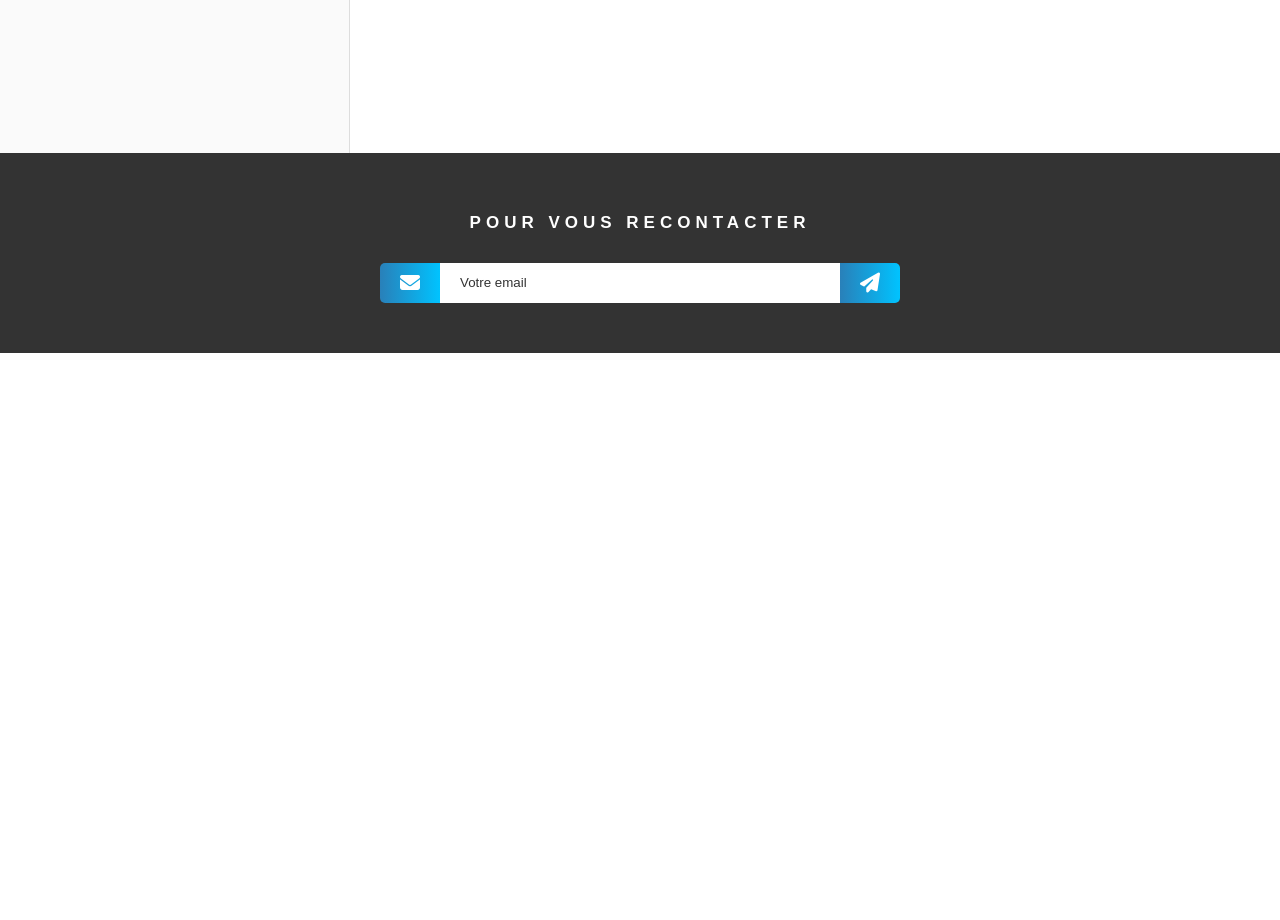
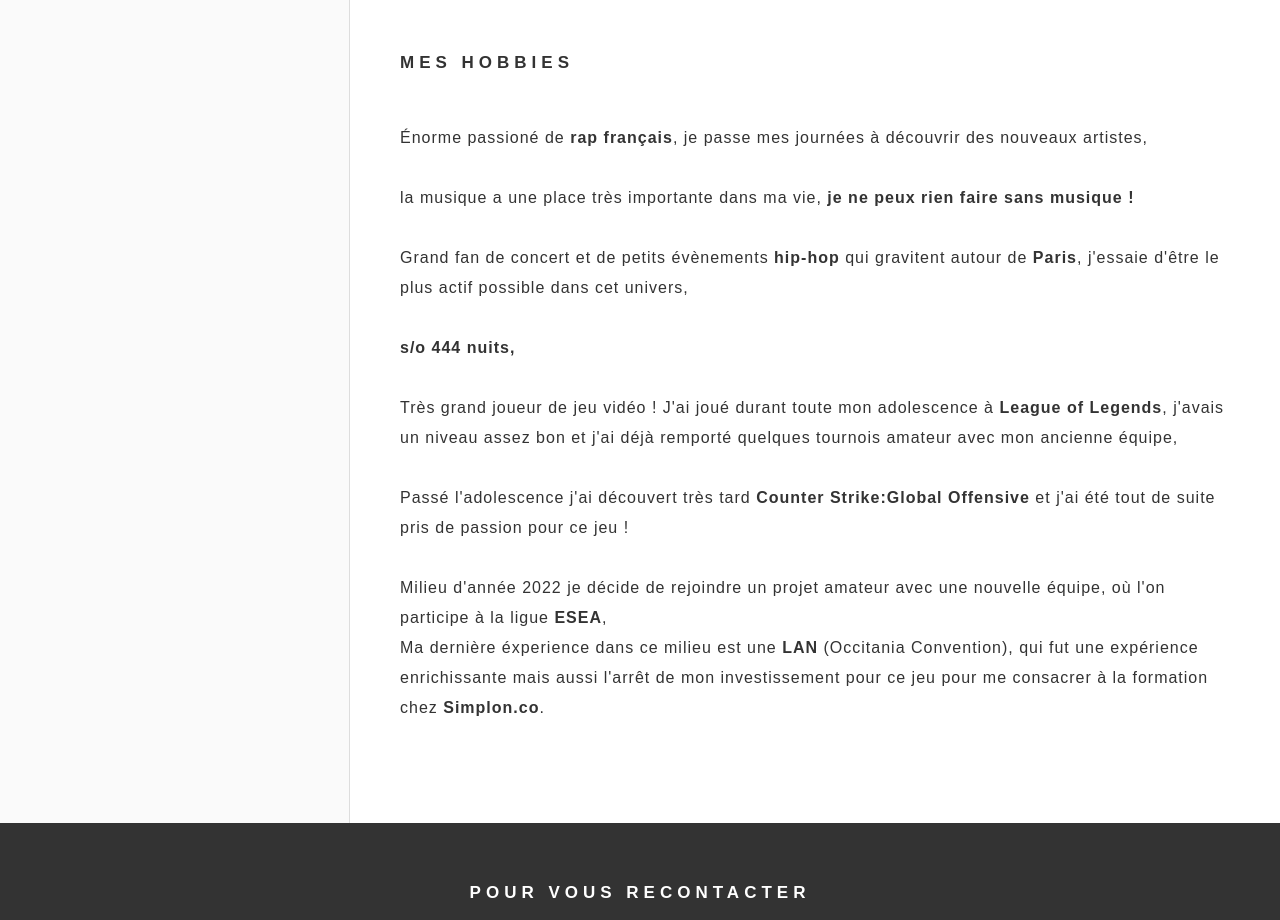
Before and after one commit to Teczer/CV_Simplon, a website: page index.html in a window 1280 px wide. Shown: the part 1700-2620 px from the top of the page. Before the commit the page ends 2053 px from the top, so only its background shows below. Drawn offline with Linux system fonts and the light colour scheme; a web font is replaced by a local one.

Commit message:
ajout hobbies

```diff
--- a/index.html
+++ b/index.html
@@ -168,6 +168,41 @@
             </ul>
           </div>
         </div>
+        <h2 class="title-small">MES HOBBIES</h2>
+        <p class="mb-5">
+          Énorme passioné de <span>rap français</span>, je passe mes journées à
+          découvrir des nouveaux artistes, <br />
+          <br />
+          la musique a une place très importante dans ma vie,
+          <span>je ne peux rien faire sans musique ! </span>
+          <br />
+          <br />
+          Grand fan de concert et de petits évènements <span>hip-hop</span> qui
+          gravitent autour de <span>Paris</span>, j'essaie d'être le plus actif
+          possible dans cet univers, <br />
+          <br />
+          <span>s/o 444 nuits, </span><br />
+          <br />
+
+          Très grand joueur de jeu vidéo ! J'ai joué durant toute mon
+          adolescence à <span>League of Legends</span>, j'avais un niveau assez
+          bon et j'ai déjà remporté quelques tournois amateur avec mon ancienne
+          équipe,
+          <br />
+          <br />
+          Passé l'adolescence j'ai découvert très tard
+          <span>Counter Strike:Global Offensive</span> et j'ai été tout de suite
+          pris de passion pour ce jeu !
+          <br />
+          <br />
+          Milieu d'année 2022 je décide de rejoindre un projet amateur avec une
+          nouvelle équipe, où l'on participe à la ligue <span>ESEA</span>,
+          <br />
+          Ma dernière éxperience dans ce milieu est une
+          <span>LAN</span> (Occitania Convention), qui fut une expérience
+          enrichissante mais aussi l'arrêt de mon investissement pour ce jeu
+          pour me consacrer à la formation chez <span>Simplon.co</span>.
+        </p>
       </main>
       <footer>
         <h2 class="title-small">POUR VOUS RECONTACTER</h2>
--- a/package.json
+++ b/package.json
@@ -4,7 +4,7 @@
   "description": "",
   "main": "index.js",
   "scripts": {
-    "sass": "sass -w scss:css node-sass -w scss -o css"
+    "sass": "sass -w scss:css"
   },
   "keywords": [],
   "author": "",
--- a/scss/style.scss
+++ b/scss/style.scss
@@ -158,6 +158,13 @@
   p {
     letter-spacing: 0.1rem;
     line-height: 3rem;
+    span {
+      display: inline-block;
+      font-weight: bold;
+      .italical {
+        font-style: italic;
+      }
+    }
   }
   .experience {
     display: flex;
```
Also changed, not shown: css/style.css, 1 other file.
